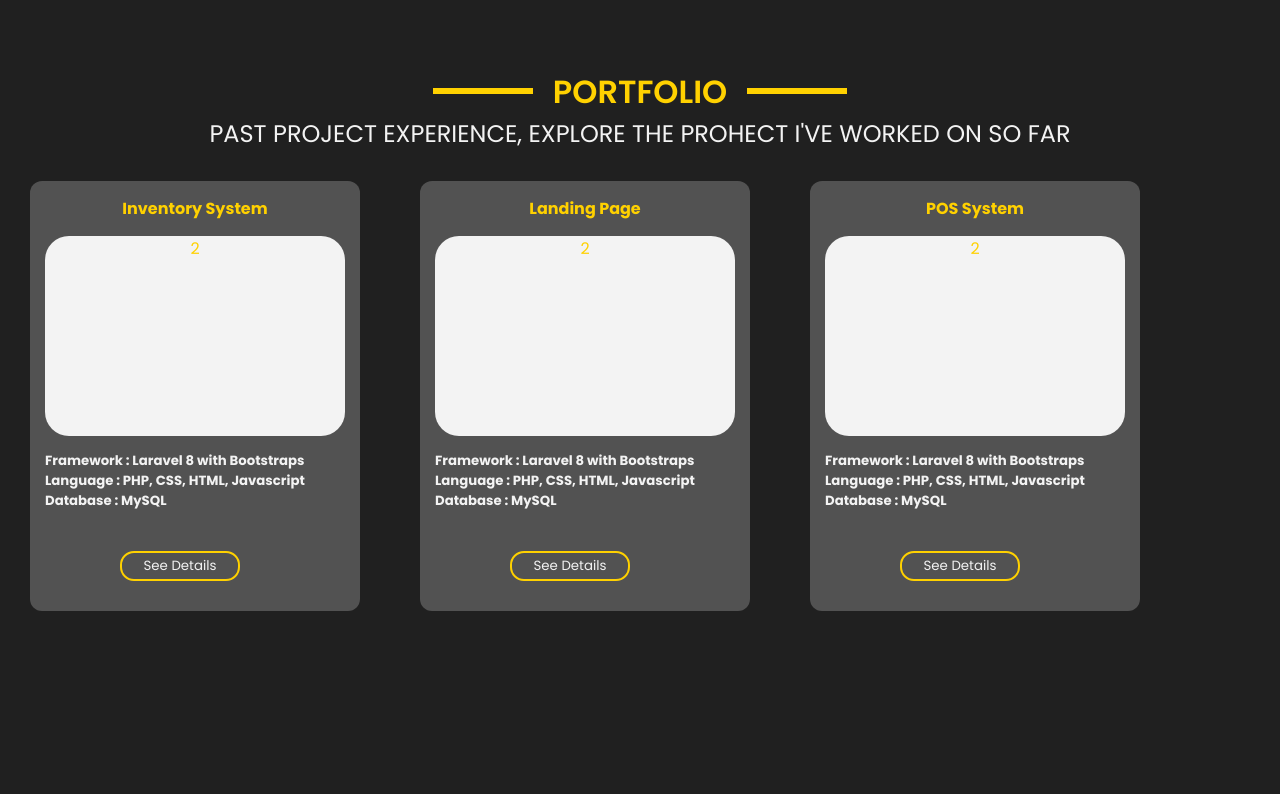
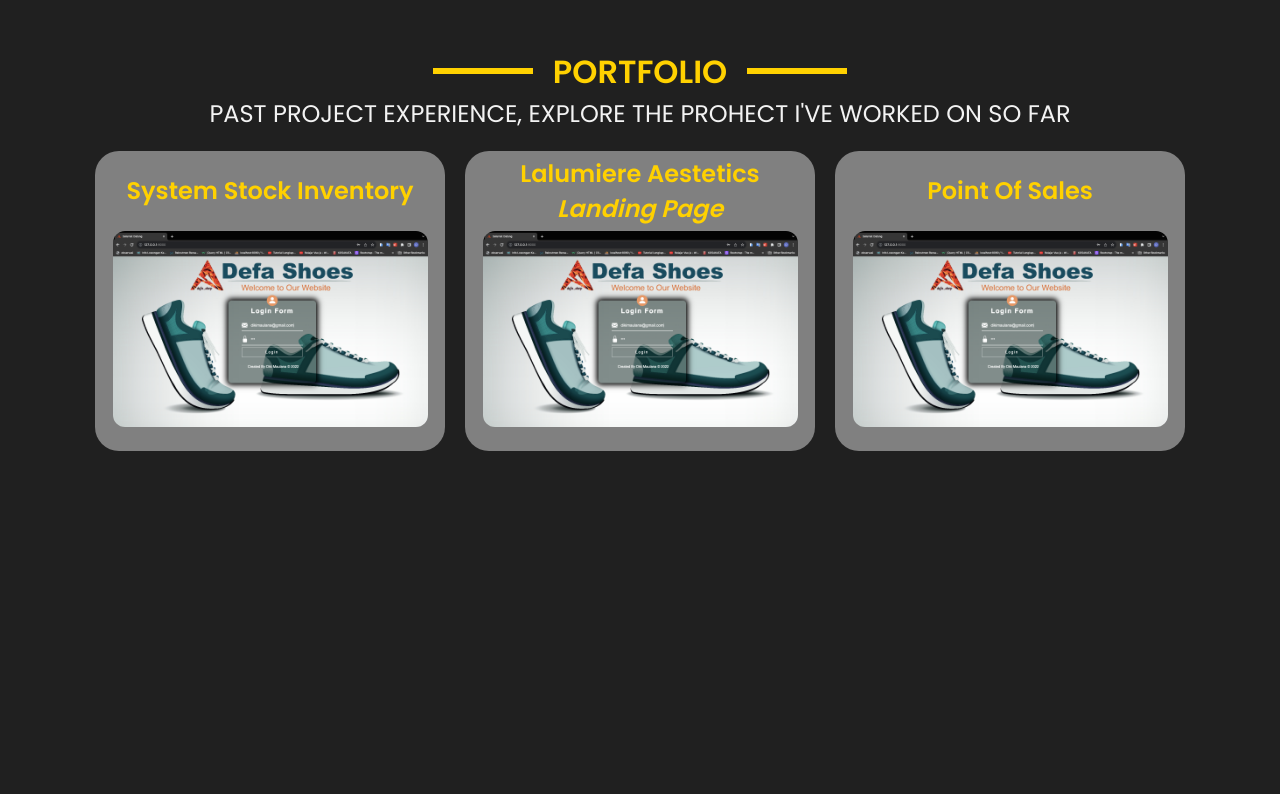
Before and after one commit to maulanadiki/maulanadiki.github.io, a plain HTML site: page index.html in a window 1280 px wide. Shown: the part 2442-3236 px from the top of the page. Drawn offline with nearby package versions, Linux system fonts and the light colour scheme.

Commit message:
yang belum tinggal pop up nya

```diff
--- a/css2/global.css
+++ b/css2/global.css
@@ -28,6 +28,8 @@ body {
 	margin: 0;
 	overflow: auto;
 }
+
+
 
 @keyframes upDown{
     0%{
@@ -86,3 +88,14 @@ body {
     from, to { border-color: transparent; }
     50% { border-color: var(--text-gold); } /* Warna cursor saat 'nyala' */
   }
+
+
+/* modal */
+.modal__container{
+  width: 100vw;
+  height: 100vh;
+  background-color: rgba(25, 25, 25, 0.7);
+  position: fixed;
+  top: 0;
+  visibility: hidden;
+}
--- a/css2/portfolio.css
+++ b/css2/portfolio.css
@@ -1,63 +1,155 @@
-.portfolio__container {
+.portfolio__container{
+	position: relative;
+	overflow: hidden;
 	width: 100%;
-	height: 95vh;
+	height: 100%;
 	text-align: center;
-	padding: 20px 0;
 }
 
-.portfolio__card {
-	width: 100%;
-	height: 500px;
+/* bagian card */
+.portfolio__card{
+	width: 100vw;
+	height: 80vh;
+	display: flex;
+	flex-direction: row;
+	/* background-color: red; */
 	position: relative;
-    display: flex;
-    flex-direction: row;
-	overflow: auto;
-	margin: 30px 0;
+	place-content: center;
+	margin-top: 20px;
+	/* place-items: center; */
 }
 
-.port__card__container {
-	width: 300px;
-	height: 400px;
+.portfolio__containers{
+	display: flex;
+	flex-direction: row;
+	max-width: 90vw;
+	overflow: auto;
+	gap: 20px;
+	max-height: 75vh;
+}
+.portfolio__containers::-webkit-scrollbar{
+	width: 50px;
+	height: 5px;
+}
+.portfolio__containers::-webkit-scrollbar-thumb {
+	background-color: var(--text-gold); /* Warna latar belakang thumb */
+	border-radius: 10px; /* Sudut radius thumb */
+  }
+.portfolio__containers::-webkit-scrollbar-track {
+	background-color: var(--text-bg-grey); /* Warna latar belakang track */
+  }
+
+.portfolio__container__card{
 	display: flex;
 	flex-direction: column;
+	background-color: grey;
+	width: 350px;
+	height: 300px;
 	flex-shrink: 0;
-	border-radius: 12px;
-	position: relative;
-	/* border: 2px solid var(--text-gold); */
-	padding: 15px;
-	margin: 0 30px;
-	background-color: rgba(200, 200, 200, 0.3);
+	border-radius: 24px;
+	align-items: center;
+	cursor: pointer;
+	transition: height 0.3s ease;
+	gap: 20px;
 }
-.card__port__title > h4 {
-	font-family: 200;
+.portfolio__container__card:hover{
+	height: 500px;
+	box-shadow:2px 2px 15px rgba(255, 255, 255, 0.4) ;
+}
+.portfolio__title{
+
+	height: 40px;
+	display: flex;
+	align-items: center;
+	justify-content: center;
+	margin-top: 20px;
+}
+.portfolio__title p {
+	font-size: 1.5rem;
+	font-weight: 600;
 }
 
-.card__port__image {
+
+.portfolio__image{
+	width: 90%;
+	height: 200px;
+}
+.portfolio__image>img{
 	width: 100%;
-	height: 200px;
-	background-color: var(--text-white);
-	border-radius: 24px;
-	margin: 15px 0;
+	height: auto;
+	border-radius: 12px;
 }
-.port__descript {
-	text-align: start;
-	color: var(--text-white);
-}
-.btn-see {
-	position: absolute;
-	display: inline-block;
-	bottom: 30px;
-	background-color: rgba(25, 25, 25, 0) !important;
-	border: 2px solid var(--text-gold);
-	color: var(--text-white);
-	margin-left: -75px;
-	width: 120px;
-	height: 30px;
-	border-radius: 14px;
-	transition: background-color 0.3s ease;
-    cursor: pointer;
+.portfolio__image::after{
+	content: '';
+    display: block;
+    position: absolute;
+    width: 315px;
+    height: 0px;
+    background-color: rgba(25, 25, 25, 0.7);
+    margin-top: -206px;
+    border-radius: 14px;
+	transition: height 0.3s ease;
 }
 
-.btn-see:hover {
-    background-color: #2980b9;
+.portfolio__text{
+	visibility: hidden;
+	transition: visible 0.3s ease;
+	transition-delay: 0.5s;
 }
+
+.portfolio__container__card:hover .portfolio__text{
+	visibility: visible;
+}
+
+.portfolio__container__card:hover
+.portfolio__image::after{
+	height: 200px;
+	background-color: rgba(25, 25, 25, 0.7);
+	margin-top: -206px;
+	border-radius: 14px;
+}
+
+.portfolio__image__find{
+	font-size: 8rem;
+    position: fixed;
+    display: block;
+    top: 0;
+    z-index: 12;
+    margin: 250px 0 0 105px;
+	opacity: 0;
+	transition: opacity 0.5s ease;
+	transition-delay: 0.3s;
+}
+.portfolio__image__find::after{
+	content: 'See details';
+    color: var(--text-gold);
+    position: absolute;
+    font-size: 1rem;
+    font-weight: 600;
+    z-index: 15;
+    bottom: 0;
+    width: 90px;
+    margin: 0 0 20px -108px
+
+
+}
+.portfolio__container__card:hover
+.portfolio__image__find{
+	opacity: 1;
+}
+
+
+@media screen and (max-width: 767.98px) {
+	.portfolio__container__card:hover
+	.portfolio__image::after{
+		display: block;
+		position: relative;
+		margin-top: -195px;
+	}
+	.portfolio__image__find{
+		font-size: 7rem;
+		position: relative;
+		display: block;
+    	margin: -180px 0 0 30px;
+	}
+}
--- a/index.html
+++ b/index.html
@@ -357,60 +357,58 @@
 
 			<div class="portfolio__container" id="portfolio">
 				<div class="experience__title">PORTFOLIO</div>
-				<div class="experience__description">
-					PAST PROJECT EXPERIENCE, EXPLORE THE PROHECT I'VE WORKED ON SO FAR
-				</div>
+				<div class="experience__description">PAST PROJECT EXPERIENCE, EXPLORE THE PROHECT I'VE WORKED ON SO FAR</div>
+				<div class="portfolio__card">
+					<div class="portfolio__containers">
+						<div class="portfolio__container__card" >
+							<div class="portfolio__title"><p>System Stock Inventory</p> </div>
+							<div class="portfolio__image">
+								<img src="asset/sistem/inventory/inventory.png" alt="Sistem Inventory">
+								<p class="portfolio__image__find"><i class='bx bx-search-alt-2'></i></p>
+							</div>
+							<div class="portfolio__text">
+								<p>Framework : Laravel 8 with Bootstraps</p>
+								<p>Language : PHP, CSS, HTML, Javascript</p>
+								<p>Database : MySQL</p>
+							</div>
+						</div>
+						<div class="portfolio__container__card">
+							<div class="portfolio__title"><p>Lalumiere Aestetics <br> <i>Landing Page</i> </p> </div>
+							<div class="portfolio__image">
+								<img src="asset/sistem/inventory/inventory.png" alt="Sistem Inventory">
+								<p class="portfolio__image__find"><i class='bx bx-search-alt-2'></i></p>
+							</div>
+							<div class="portfolio__text">
+								<p>Framework : Laravel 8 with Bootstraps</p>
+								<p>Language : PHP, CSS, HTML, Javascript</p>
+								<p>Database : MySQL</p>
+							</div>
+						</div>
+						<div class="portfolio__container__card">
+							<div class="portfolio__title"><p>Point Of Sales</p> </div>
+							<div class="portfolio__image">
+								<img src="asset/sistem/inventory/inventory.png" alt="Sistem Inventory">
+								<p class="portfolio__image__find"><i class='bx bx-search-alt-2'></i></p>
+							</div>
+							<div class="portfolio__text">
+								<p>Framework : NextJS & express JS with Bootstraps</p>
+								<p>Language : PHP, CSS, HTML, Javascript</p>
+								<p>Database : MySQL</p>
+							</div>
+						</div>
 
-				<div class="portfolio__card">
-					<!-- sistem inventory -->
-					<div class="port__card__container">
-						<div class="card__port__title">
-							<h4>Inventory System</h4>
-						</div>
-						<div class="card__port__image">2</div>
-						<div class="card__port__body">
-							<div class="port__descript">
-								<h5>Framework : Laravel 8 with Bootstraps</h5>
-								<h5>Language : PHP, CSS, HTML, Javascript</h5>
-								<h5>Database : MySQL</h5>
-							</div>
-							<button class="btn-see">See Details</button>
-						</div>
-					</div>
-					<!-- Landing Page -->
-					<div class="port__card__container">
-						<div class="card__port__title">
-							<h4>Landing Page</h4>
-						</div>
-						<div class="card__port__image">2</div>
-						<div class="card__port__body">
-							<div class="port__descript">
-								<h5>Framework : Laravel 8 with Bootstraps</h5>
-								<h5>Language : PHP, CSS, HTML, Javascript</h5>
-								<h5>Database : MySQL</h5>
-							</div>
-							<button class="btn-see">See Details</button>
-						</div>
-					</div>
-					<!-- POS With NExt JS dan Express js -->
-					<div class="port__card__container">
-						<div class="card__port__title">
-							<h4>POS System</h4>
-						</div>
-						<div class="card__port__image">2</div>
-						<div class="card__port__body">
-							<div class="port__descript">
-								<h5>Framework : Laravel 8 with Bootstraps</h5>
-								<h5>Language : PHP, CSS, HTML, Javascript</h5>
-								<h5>Database : MySQL</h5>
-							</div>
-							<button class="btn-see">See Details</button>
-						</div>
 					</div>
 				</div>
 			</div>
+
 		</div>
 
+
+
+<!-- modal portfolio -->
+<div class="modal__container">
+	ini modal containernya
+</div>
 		<script src="javascript.js"></script>
 	</body>
 </html>
--- a/javascript.js
+++ b/javascript.js
@@ -51,6 +51,12 @@ window.addEventListener("scroll",()=>{
 			break;
 	}
 });
+
+// const seeDetail = document.querySelector(".btn-see");
+// const cardDetail = document.getElementById("cardDetail");
+// seeDetail.addEventListener("click", () => {
+// 	cardDetail.classList.add("active");
+// });
 
 
 
```
Also changed, not shown: asset/sistem/inventory/inventory.png (added), 7 other files.
